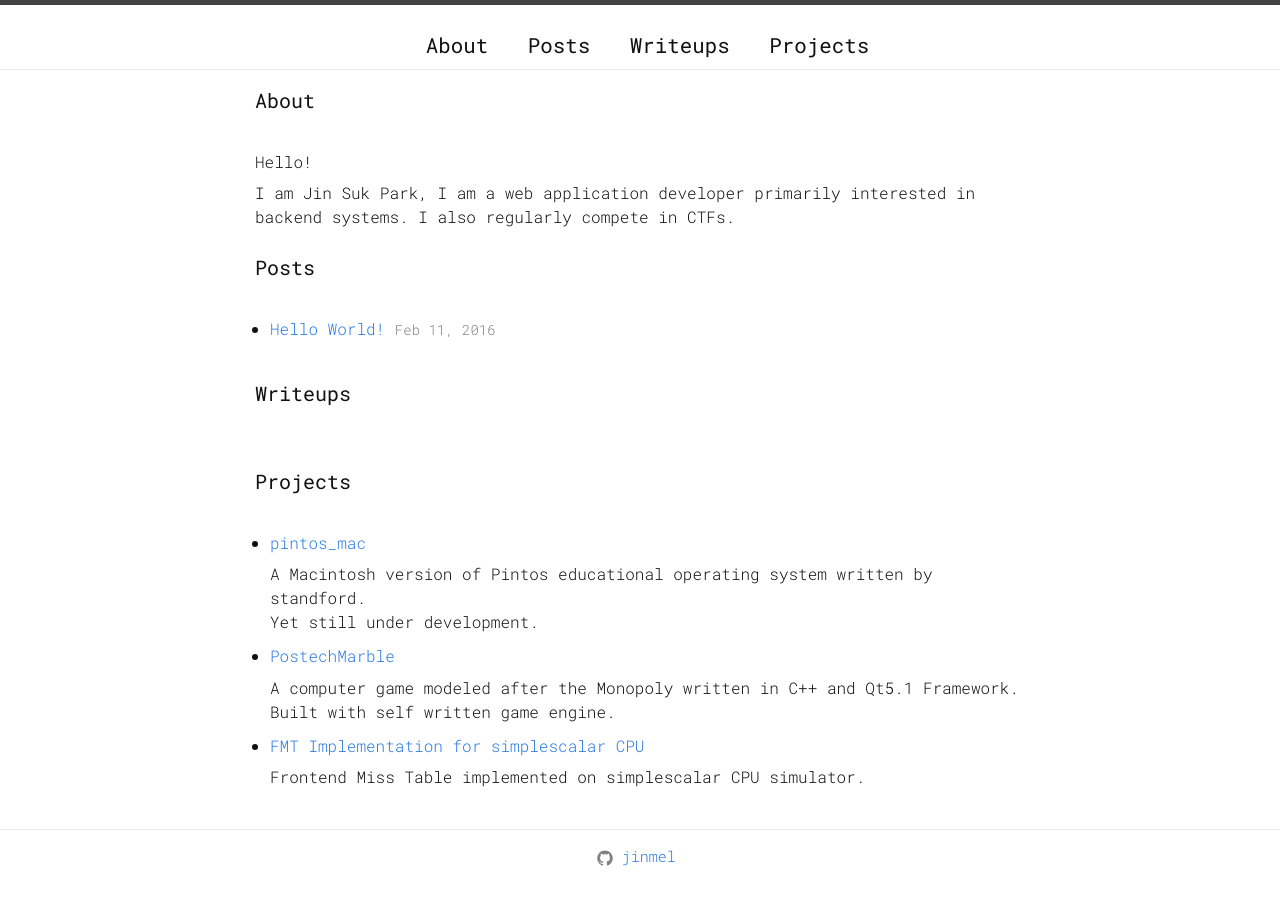
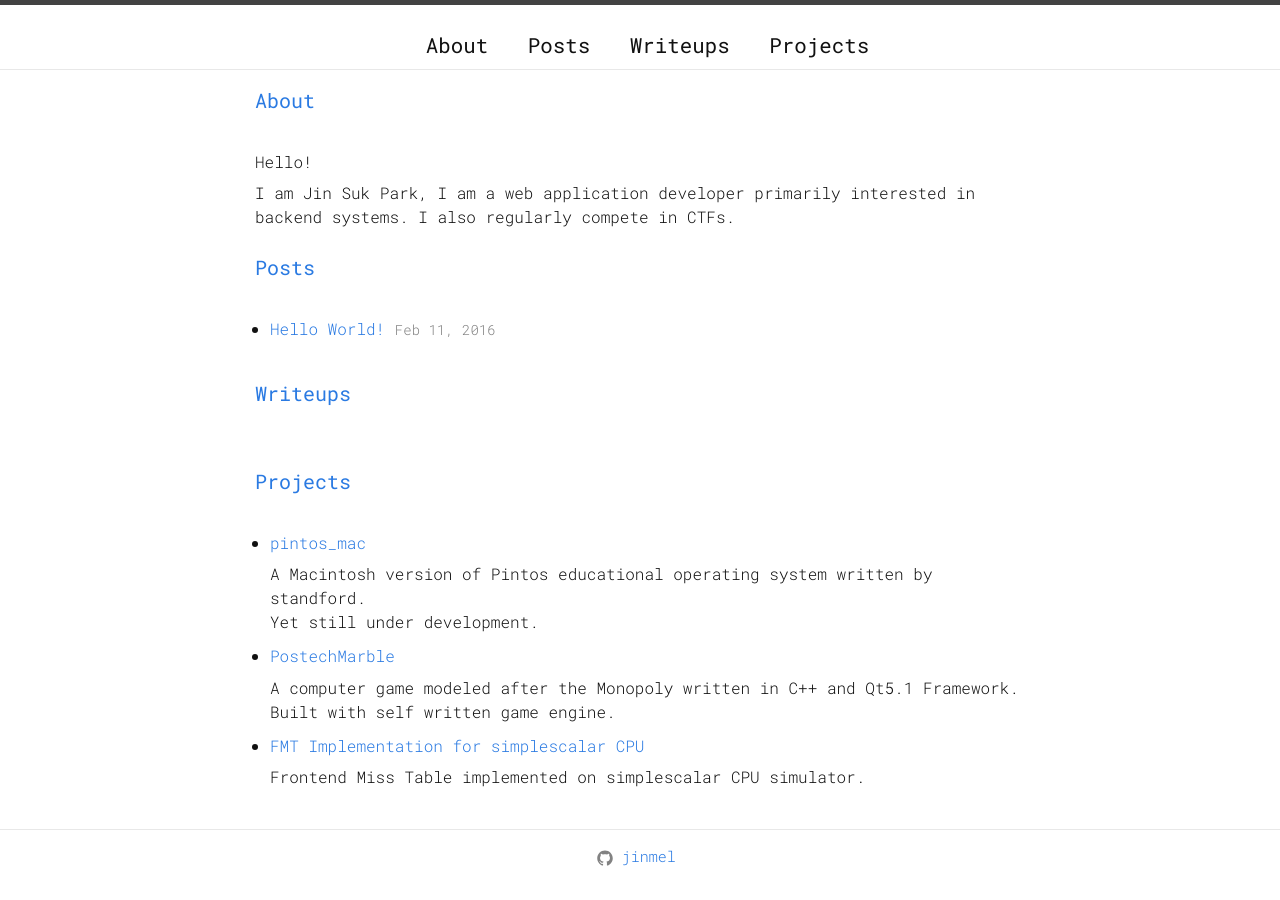
Before and after one commit to jinmel/jinmel.github.io, a Jekyll site: the page built from index.html, in a window 1280 px wide. Built offline with Jekyll 4.4.1, drawn with Linux system fonts in a browser that asks for light colours.

Commit message:
link to each headers

```diff
--- a/_includes/header.html
+++ b/_includes/header.html
@@ -2,10 +2,10 @@
   <div class="wrapper">
     <nav class="site-nav">
       <ul>
-        <li><a class="page-link" href="#">About</a></li>
-        <li><a class="page-link" href="#">Posts</a></li>
-        <li><a class="page-link" href="#">Writeups</a></li>
-        <li><a class="page-link" href="#">Projects</a></li>
+        <li><a class="page-link" href="#about">About</a></li>
+        <li><a class="page-link" href="#posts">Posts</a></li>
+        <li><a class="page-link" href="#writeups">Writeups</a></li>
+        <li><a class="page-link" href="#projects">Projects</a></li>
       </ul>
     </nav>
   </div>
--- a/index.html
+++ b/index.html
@@ -4,7 +4,7 @@
 
 <div class="home">
 
-  <h1 class="page-heading">About</h1>
+  <h1 class="page-heading"><a href="#about">About</a></h1>
 
   <section class="page-content">
     <p>
@@ -16,7 +16,7 @@
     </p>
   </section>
 
-  <h1 class="page-heading">Posts</h1>
+  <h1 class="page-heading"><a href="#posts">Posts</a></h1>
 
   <section class="page-content">
     <ul class="post-list">
@@ -31,14 +31,14 @@
     </ul>
   </section>
 
-  <h1 class="page-heading">Writeups</h1>
+  <h1 class="page-heading"><a href="#writeups">Writeups</a></h1>
 
   <section class="page-content">
     <ul class="writeup-list">
     </ul>
   </section>
 
-  <h1 class="page-heading">Projects</h1>
+  <h1 class="page-heading"><a href="#projects">Projects</a></h1>
   <section class="page-content">
     <ul class="project-list">
       <li>
```
